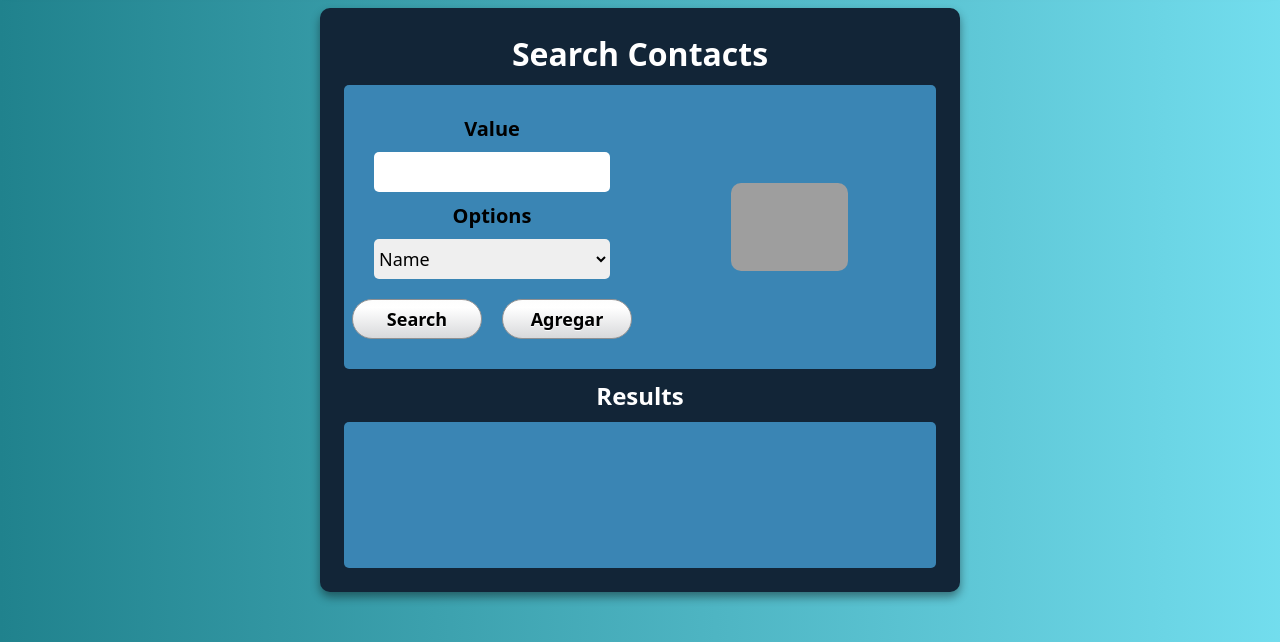
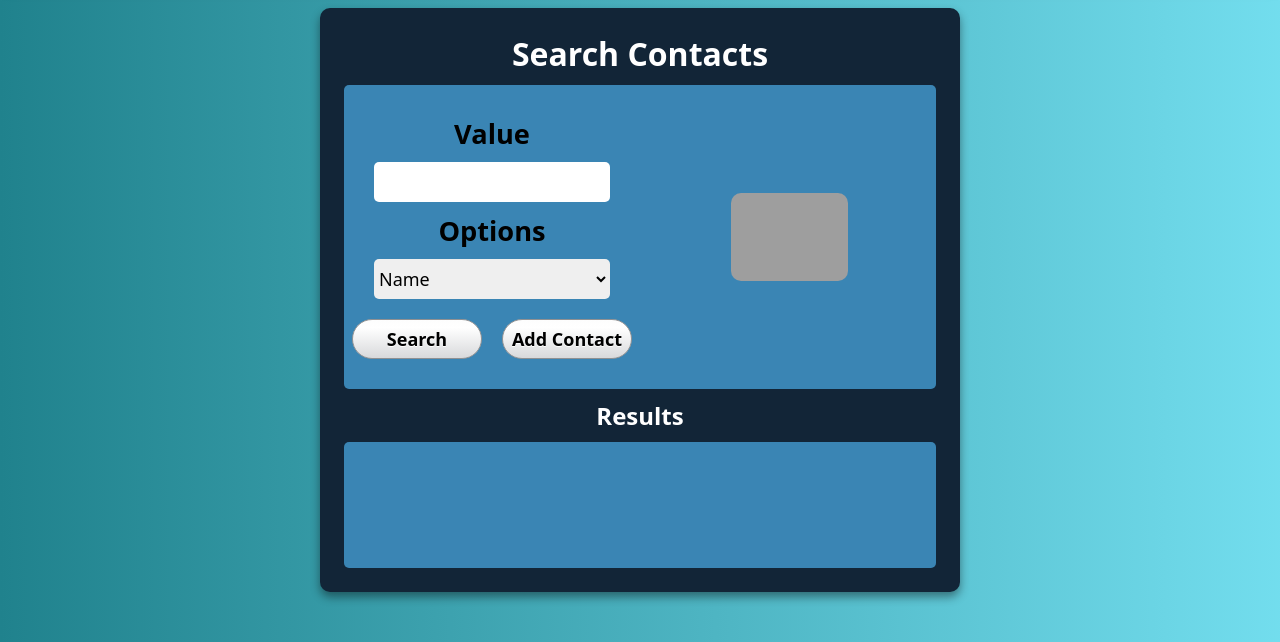
Before and after one commit to cgomez2305/Agenda_Electr-nica, a plain HTML site: page index.html in a window 1280 px wide. Shown: the part 158-800 px from the top of the page. Drawn offline with Linux system fonts and the light colour scheme; grey boxes are pictures that could not be loaded.

Commit message:
change name buttons

```diff
--- a/CSS/style.css
+++ b/CSS/style.css
@@ -95,7 +95,7 @@
 }
 .container-agenda-division-datos label{
     color: rgb(0, 0, 0);
-    font-size: 20px;
+    font-size: 1.7rem;
     font-weight: 700;
 }
 
@@ -114,7 +114,7 @@
 }
 .container-agenda-resultados{
     width: 100%;
-    height: 100%;
+    height: 40%;
     background-color: #3a85b4;
     border-radius: 5px;
     color: white;
--- a/index.html
+++ b/index.html
@@ -34,7 +34,7 @@
 
                     <div class="container-agenda-division-datos-botones">
                         <button onclick="validar()">Search</button>
-                        <a href="./HTML/agregar.html"><button>Agregar</button></a>
+                        <a href="./HTML/agregar.html"><button>Add Contact</button></a>
                     </div>
                 </div>
                 <div class="container-agenda-division-foto">
```
